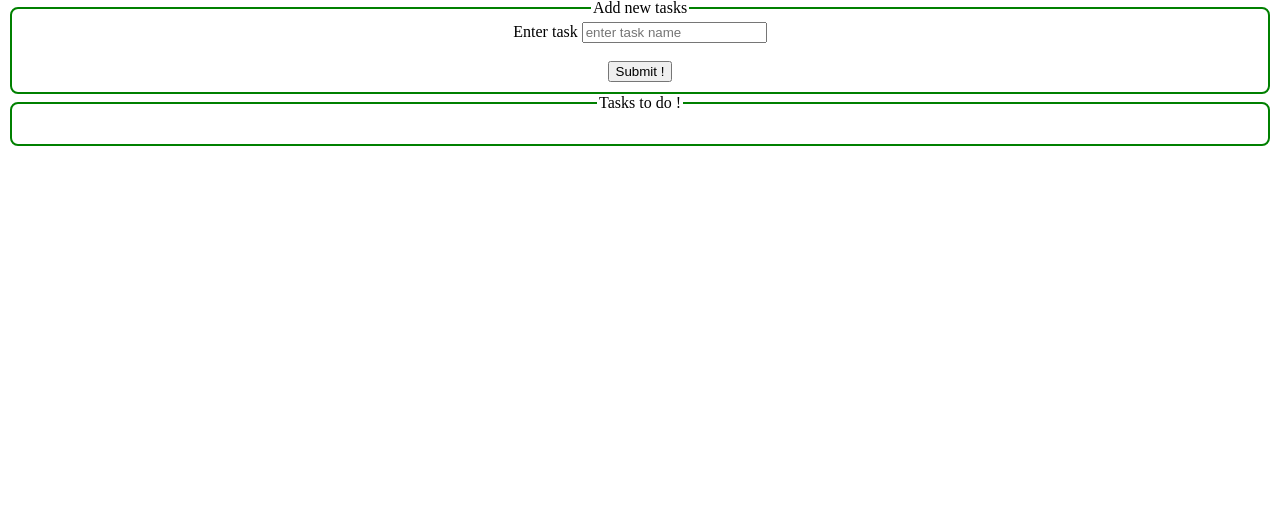
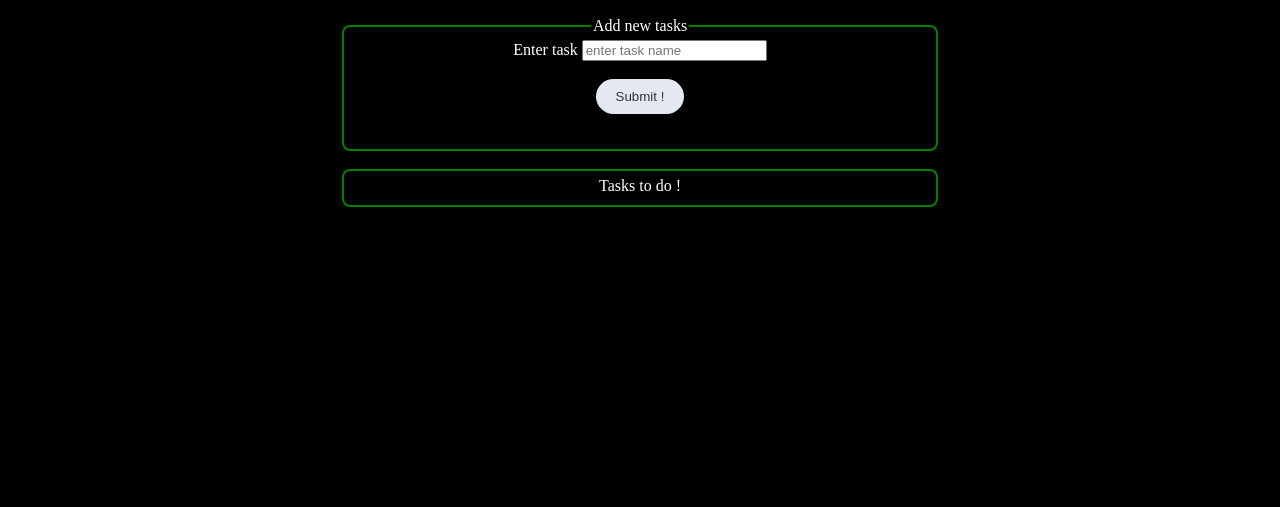
Before and after one commit to pranshukharkwal/todolist, a PHP site: page / in a window 1280 px wide. Shown: the part 409-916 px from the top of the page. Run offline with PHP 8.4, Linux system fonts and the light colour scheme.

Commit message:
Made changes to css

```diff
--- a/index.html
+++ b/index.html
@@ -13,8 +13,9 @@
                 <p> Enter the tasks in the entry box given below and press enter/submit button <br> The task gets added to the list. Click on the 'X' button to remove the task from the list, <br> or simply use remove all button to remove all tasks</p>
             </div>
         </header>
+        <div class = "content">
             <div class= "input-box">
-
+                <br>
                 <fieldset id="addtasks">
                     <legend> Add new tasks </legend>
                     <label>Enter task </label>
@@ -22,19 +23,22 @@
                         id = "task"
                         value = ""
                         placeholder = "enter task name" /> <br> <br>
-            <button id="enter" > Submit !</button>
-            <button id="remove-all"> Remove All </button>
+                <button class = "abc" id="enter" > Submit !</button>
+                <button class = "abc" id="remove-all"> Remove All </button>
                 </fieldset>
             </div>
-
+            <br>
             <div class="view-tasks">
                 <fieldset>
+                    <div class="ul">
                     <legend> Tasks to do ! </legend>
                         <div id = "todotasks"> </div>
                             <ul id = "ul">
                                 <!-- List of tasks to be done will be added here -->
                             </ul>
+                    </div>
                 </fieldset>
+            </div>
         </div>
         <script src="scripts.js"></script>
     </body>
--- a/styles.css
+++ b/styles.css
@@ -11,10 +11,12 @@ fieldset{
 
 
 body{
+    color : white;
     height: 900px;
     text-align : center;
     width = 400px;
     margin = auto;
+    background-color: black;
   }
 
   header {
@@ -49,8 +51,8 @@ h3, p {
     margin-bottom: 30px;
     opacity: 0.9;
 }
-/*
-button {
+
+button.abc {
 	border: none;
 	outline: none;
 	padding: 10px 20px;
@@ -58,18 +60,78 @@ button {
 	color: #333;
 	background: #e4e8f0;
 	margin-bottom: 25px;
-	box-shadow: 0 3px 20px 0 #0000003b;
+    box-shadow: 0 3px 20px 0 #0000003b;
+
 }
 button:hover{
 	cursor: pointer;
 }
-*/
 
 li > button {
+
 	font-weight: normal;
 	background: none;
 	border: none;
-	float: right;
+	float: right !important;
 	color: #025f70;
 	font-weight: 800;
 }
+div.content
+{
+   width: 600px;
+   margin : 0 auto;
+}
+
+
+ul {
+    counter-reset: index;
+    padding: 0;
+    max-width: 500px;
+    margin:auto;
+  }
+
+
+  li {
+    padding: 10px 20px;
+    counter-increment: index;
+    display: flex;
+    align-items: center;
+    padding: 12px 0;
+    margin:auto;
+    box-sizing: border-box;
+    border: 2px solid #025f70;
+	border-radius: 5px;
+    margin-bottom: 10px;
+  }
+
+  li::before {
+    content: counters(index, ".", decimal-leading-zero);
+    font-size: 1.5rem;
+    text-align: right;
+    font-weight: bold;
+    min-width: 50px;
+    padding-right: 20px;
+    font-variant-numeric: tabular-nums;
+    align-self: flex-start;
+    background-image: linear-gradient(to bottom, aquamarine, orangered);
+    background-attachment: fixed;
+    -webkit-background-clip: text;
+    -webkit-text-fill-color: transparent;
+  }
+
+  li:hover {
+	background: rgb(187, 188, 189);
+}
+
+  li + li {
+    border-top: 1px solid rgba(255,255,255,0.2);
+  }
+
+
+@use postcss-preset-env {
+    stage: 0;
+    autoprefixer: {
+      grid: true;
+    }
+    browsers: last 2 versions
+  }
```
Lines whose indentation alone changed are shown as unchanged.
